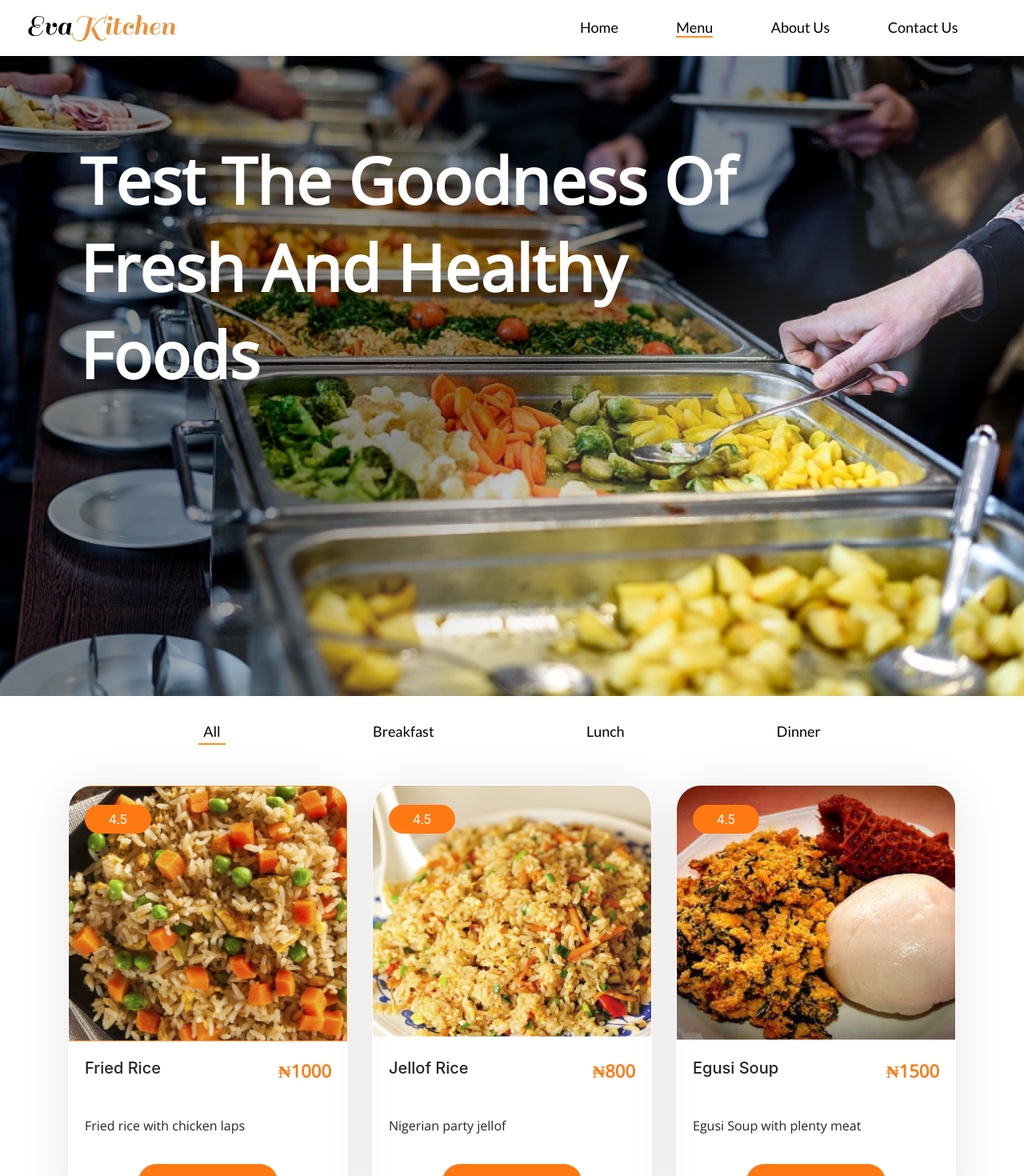
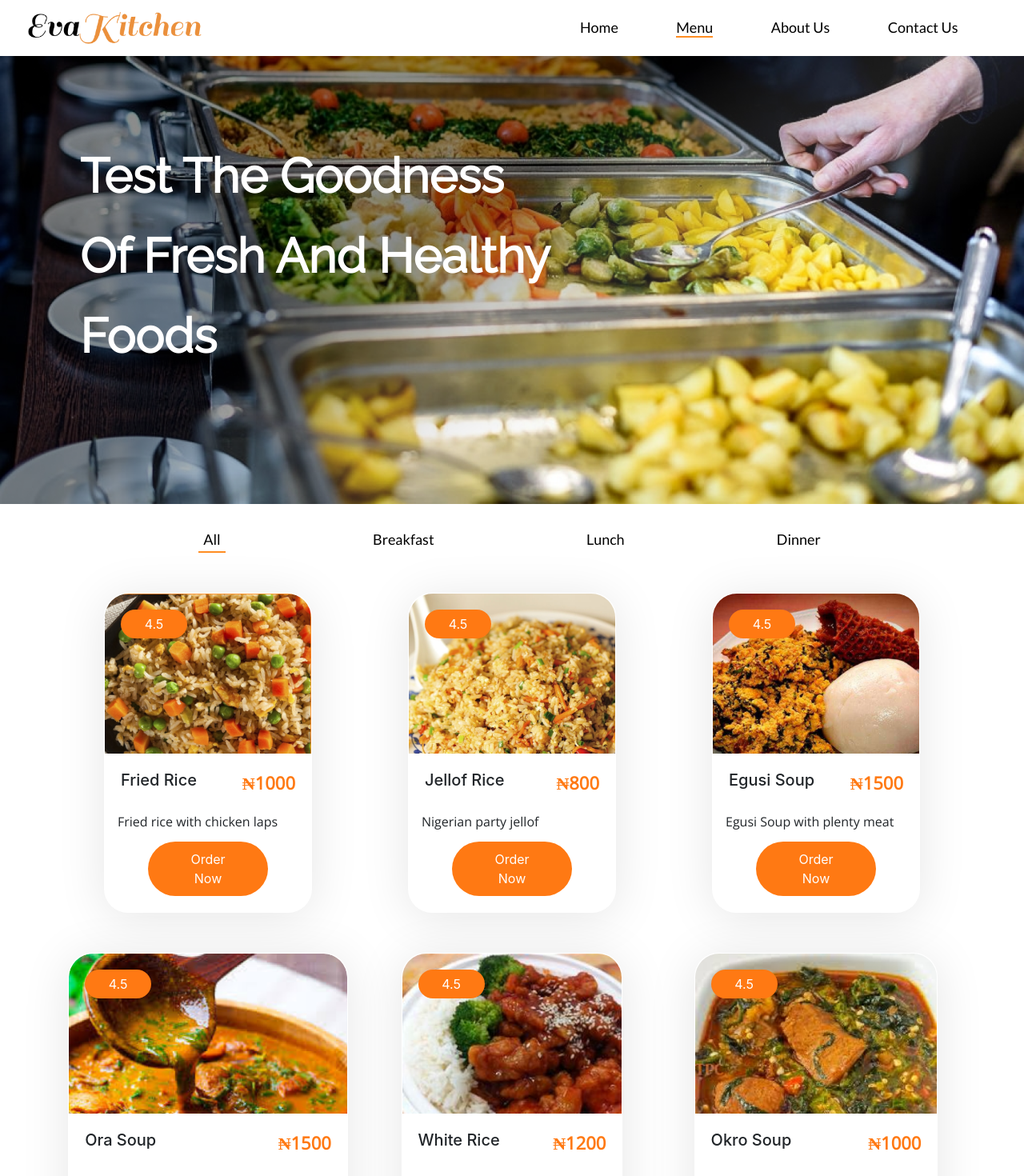
Before and after one commit to Dverybest/Eva-kitchen, a React (Create React App) app: page /menu in a window 1280 px wide. Shown: the top 1470 px of the page at 80% size. Built offline with nearby package versions, Linux system fonts and the light colour scheme; a web font is replaced by a local one.

Commit message:
modifed css to improve code

```diff
--- a/src/App.js
+++ b/src/App.js
@@ -1,7 +1,8 @@
-import React from 'react'
-import { BrowserRouter, Switch, Route } from 'react-router-dom'
-import LandingPage from './pages/landingPage/LandingPage'
-import MenuPage from './pages/menuPage/MenuPage'
+import React from 'react';
+import { BrowserRouter, Switch, Route } from 'react-router-dom';
+import LandingPage from './pages/landingPage/LandingPage';
+import MenuPage from './pages/menuPage/MenuPage';
+import ContactPage from './pages/contactPage/ContactPage';
 
 
 function App() {
@@ -10,6 +11,7 @@ function App() {
       <Switch>
         <Route exact path='/' component={LandingPage} />
         <Route exact path='/menu' component={MenuPage} />
+        <Route exact path='/contact-us' component={ContactPage} />
       </Switch>
     </BrowserRouter>
   );
--- a/src/components/menu-page-tabs/Menutabs.css
+++ b/src/components/menu-page-tabs/Menutabs.css
@@ -20,6 +20,7 @@
     color: black;
     text-decoration: #ff8d23;
     border-style: none;
+    outline: none;
     border-bottom: 1px solid transparent;
     font-family: 'Lato', sans-serif;
     font-style: normal;
--- a/src/components/menu-page-tabs/Menutabs.js
+++ b/src/components/menu-page-tabs/Menutabs.js
@@ -98,9 +98,9 @@ const Navlink = () => {
                 </div>
             </div>
 
-            <section className='dish-menu2'>
+            <section className='container dish-menu2'>
                 {
-                    <div className='container '>
+                    <div className=' '>
                         <h3>Recommended Dishes</h3>
                         <div className='row px-0 mx-0'>
                             {
--- a/src/components/navbar/Navbar.css
+++ b/src/components/navbar/Navbar.css
@@ -14,7 +14,8 @@
     flex: 2;
 }
 .nav .brand img{
-    width: 30%;
+    max-height: 40px;
+    width: auto;
 }
  .NavBar, .NavBar-mobile{
     height: 40px;
--- a/src/components/reusableMenuCard/Dish.css
+++ b/src/components/reusableMenuCard/Dish.css
@@ -1,4 +1,4 @@
-.dish{
+.dish {
     display: flex;
     flex-direction: column;
     justify-self: center;
@@ -7,60 +7,72 @@
     border-radius: 30px;
     min-width: 260px;
     max-width: 351px;
-    max-height: 530px;
+    height: 400px;
     padding: 0px;
     margin-top: 50px;
     box-shadow: 0px 6px 60px rgba(0, 0, 0, 0.1);
 }
-.dish-image{
-    border-radius: 30px 20px 30px 0px;
+
+.dish-image {
+    border-radius: 30px;
     position: relative;
 }
-.dish-image img{
+
+.dish-image img {
     width: 100%;
     height: auto;
-    max-height: 322px;
-    border-radius: 30px  0px 0px;
+    max-height: 200px;
+    object-fit: cover;
+    object-position: top;
+    border-radius: 30px 30px 0px 0px;
     position: relative;
 }
-.rating{
+
+.rating {
     position: absolute;
     z-index: 1;
+    height: 36px;
     width: 83px;
-    height: 36px;
-    margin-top: -85%;
-    margin-left: 20px;
+    left: 20px;
+    top: 20px;
     display: flex;
     justify-content: center;
     align-items: center;
     background-color: #FF7913;
     color: white;
     border-radius: 20px;
+}
 
-}
-.dish-info{
+.dish-info {
     display: flex;
     justify-content: space-between;
     align-items: center;
     padding: 20px;
 }
-.dish-info span{
+
+.dish-info span {
     color: #ff7913;
     font-family: 'Open Sans';
     font-style: normal;
     font-weight: 600;
     font-size: 22px;
+}
 
-}
-.dish p{
+.dish p {
     font-family: 'Open sans';
     font-weight: normal;
-    font-style:normal;
-    /* line-height: 40px; */
-    padding: 20px;
+    font-style: normal;
+    white-space: nowrap;
+    overflow: hidden;
+    text-overflow: ellipsis;
+    max-width: 100%;
+    margin: 0;
+    padding: 16px;
+    padding-top: 0;
 }
-.dish button{
-    width: 50%;
+
+.dish button {
+    width: 150px;
     border-radius: 40px;
     background-color: #ff7913;
     color: white;
@@ -70,8 +82,8 @@
     align-self: center;
 }
 
-@media screen and (max-width: 700px){
-    .dish button{
+@media screen and (max-width: 700px) {
+    .dish button {
         padding: 10px 20px;
     }
 }
--- a/src/components/reusableMenuCard/Dish.js
+++ b/src/components/reusableMenuCard/Dish.js
@@ -4,11 +4,11 @@ import './Dish.css'
 
 const Dish = ({ image, name, price, description }) => {
     return (
-        <div className='col-md-4'>
+        <div className='col-md-4 px-0 mx-0'>
             <div className="dish">
                 <div className='dish-image '>
+                    <div className='rating'>4.5</div>
                     <img src={image} alt='' />
-                    <div className='rating'>4.5</div>
                 </div>
                 <div className='dish-info'>
                     <h5>{name}</h5>
--- /dev/null
+++ b/src/pages/contactPage/ContactPage.js
@@ -0,0 +1,22 @@
+import React, { useState } from 'react';
+import Navbar from '../../components/navbar/Navbar';
+
+import Footer from '../../components/footer/Footer';
+
+const MenuPage = () => {
+
+
+    return (
+        <div className='menu'>
+            <Navbar />
+            <section className='menu-header'>
+                <h1>
+                    Test the goodness of fresh and healthy foods
+                </h1>
+            </section>
+            <Footer />
+        </div>
+    )
+}
+
+export default MenuPage
--- a/src/pages/menuPage/MenuPage.css
+++ b/src/pages/menuPage/MenuPage.css
@@ -1,38 +1,36 @@
-.menu-header{
-    min-height: 100vh;
+.menu-header {
+    min-height: 70vh;
     width: 100%;
     display: flex;
     flex-wrap: wrap;
     background-image: url('./menu images/menu background.png');
     background-repeat: no-repeat;
     background-size: cover;
+    background-position: bottom;
     margin-top: 70px;
     padding-left: 100px;
     padding-top: 100px;
     color: white;
 }
-.menu-header h1{
-    font-family: 'Open Sans';
+
+.menu-header h1 {
+    font-family: 'Raleway';
     font-weight: bold;
     font-style: normal;
-    font-size: 80px;
-    line-height: 109px;
-    width: 70%;
-    max-width: 906px;
+    font-size: 60px;
+    line-height: 100px;
+    max-width: 600px;
     text-transform: capitalize;
 }
 
-@media screen and (max-width: 700px){
-    .menu-header{
+@media screen and (max-width: 800px) {
+    .menu-header {
         padding-left: 20px;
         padding-top: 70px;
     }
-    .menu-header h1{
-        width: 100%;
-        font-size: 60px;
-        line-height: 85px;
-        margin: 0px;
-
+    .menu-header h1 {
+        font-size: 40px;
+        line-height: 52px;
+        max-width: 350px;
     }
-
 }
```
Also changed, not shown: 1 other file (tests, documents, lock files or other folders).
